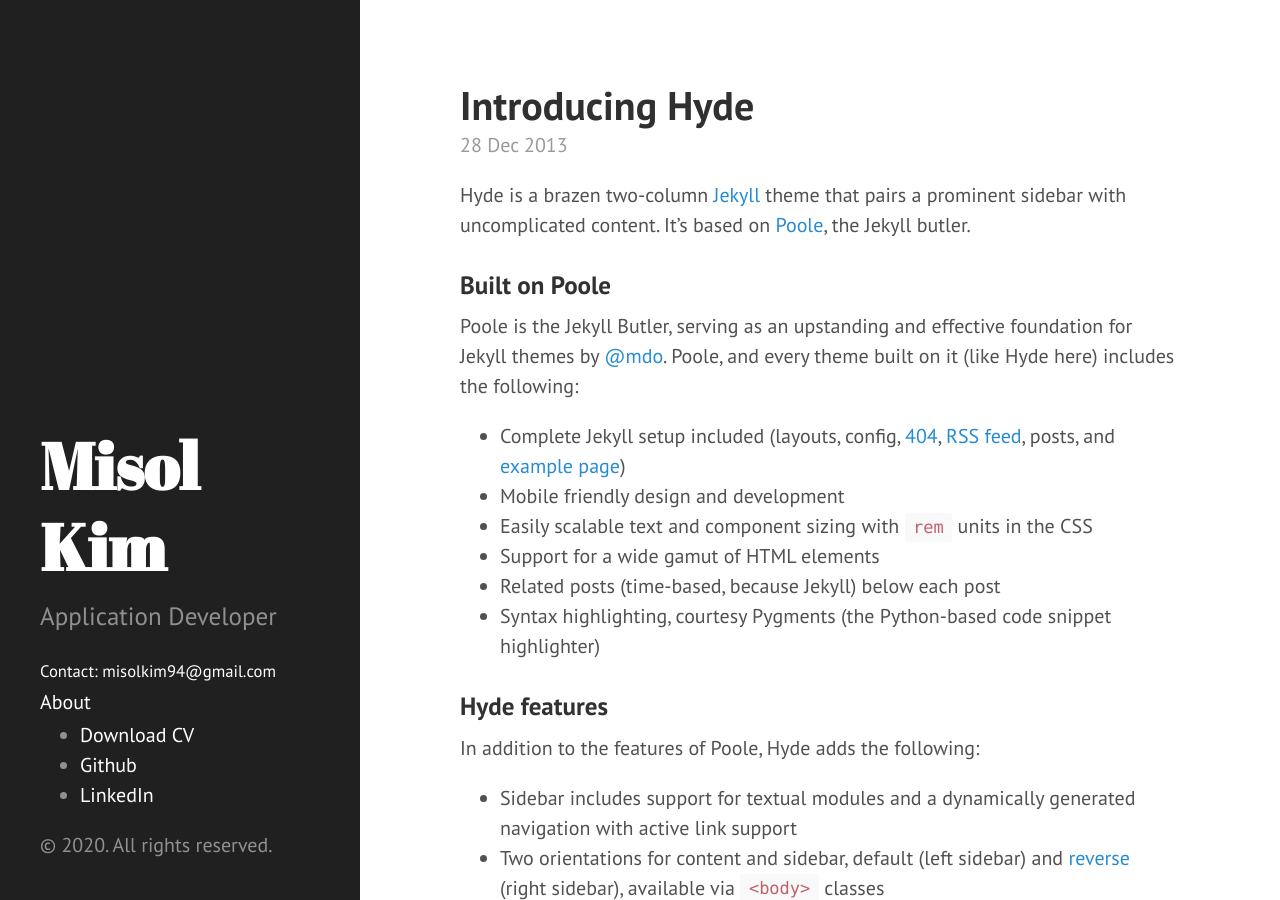
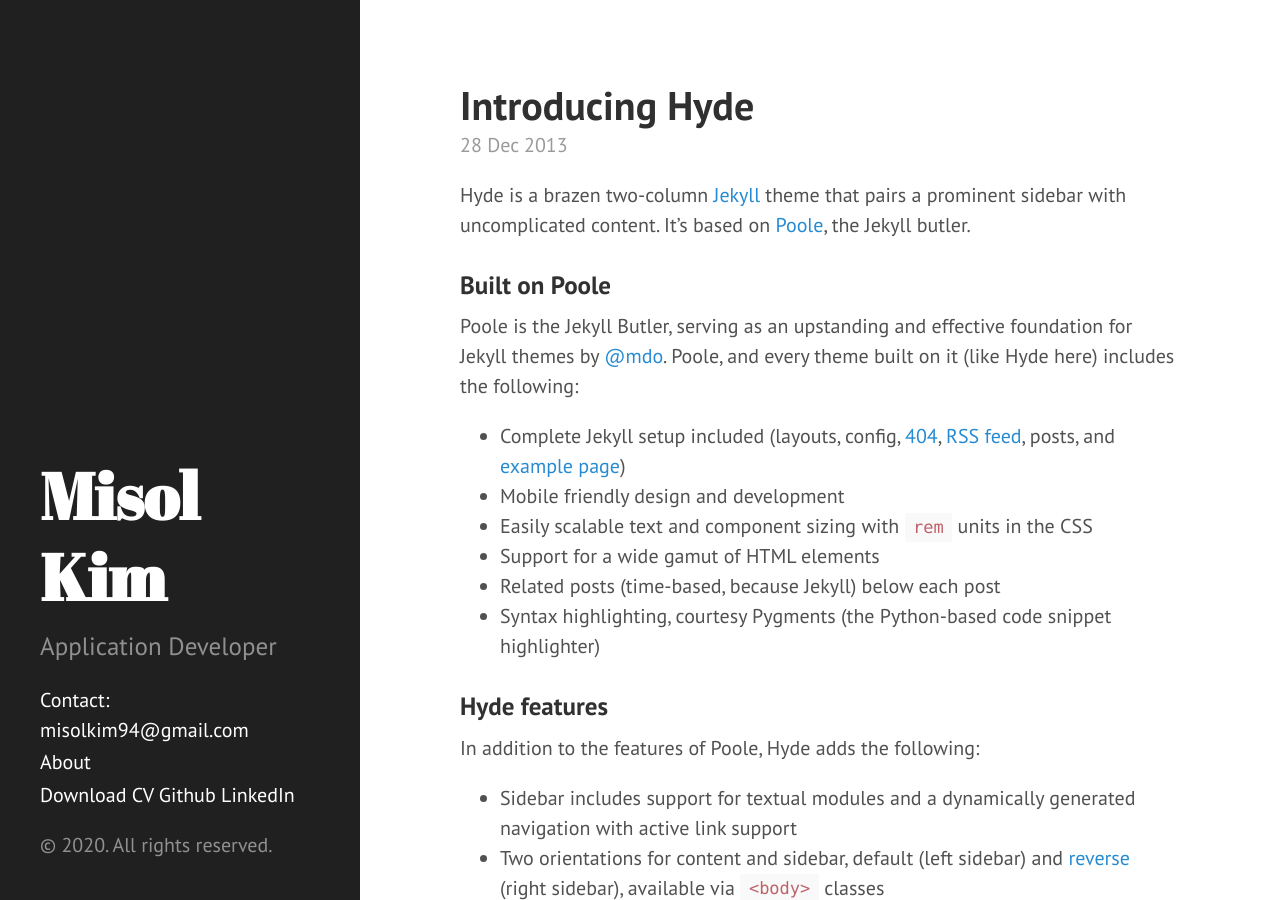
Before and after one commit to kim-misol/kim-misol.github.io, a Jekyll site: the page built from index.html, in a window 1280 px wide and 900 px high. Built offline with Jekyll 4.4.1, drawn with Linux system fonts in a browser that asks for light colours; Markdown is read by kramdown in place of the engine named in the settings; the list of posts is cut into pages by our own code.

Commit message:
Update sidebar.html

```diff
--- a/_includes/sidebar.html
+++ b/_includes/sidebar.html
@@ -8,7 +8,7 @@
       </h1>
 <!--       <p class="lead">{{ site.description }}</p> -->
       <p class="lead">Application Developer</p>
-      <small><a href="mailto:misolkim94@gmail.com">Contact: misolkim94@gmail.com</a></small>
+      <a href="mailto:misolkim94@gmail.com">Contact: misolkim94@gmail.com</a>
 
     </div>
 
@@ -32,10 +32,10 @@
 <!--       <a class="sidebar-nav-item" href="{{ site.github.repo }}/archive/v{{ site.version }}.zip">Download</a>
       <a class="sidebar-nav-item" href="{{ site.github.repo }}">GitHub project</a>
       <span class="sidebar-nav-item">Currently v{{ site.version }}</span> -->
-      <ul class="sidebar-nav">
-        <li><a href="/KIM MISOL CV.pdf" target="_blank">Download CV</a> </li>
-        <li><a href="https://github.com/misolkim" target="_blank"> Github </a></li><li><a href="https://www.linkedin.com/in/misolkim/" target="_blank"> LinkedIn </a></li>
-      </ul>
+
+      <a href="/KIM MISOL CV.pdf" target="_blank">Download CV</a>
+      <a href="https://github.com/misolkim" target="_blank"> Github </a>
+      <a href="https://www.linkedin.com/in/misolkim/" target="_blank"> LinkedIn </a>
     </nav>
 
     <p>&copy; {{ site.time | date: '%Y' }}. All rights reserved.</p>
```
